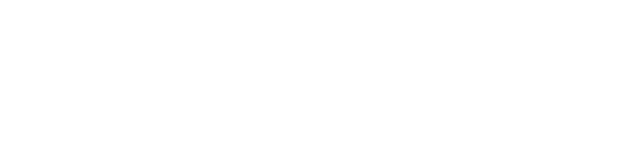
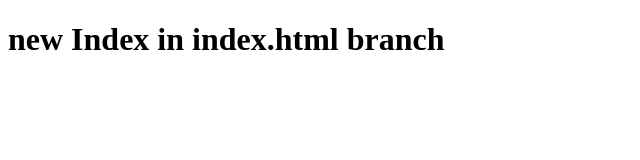
Before and after one commit to codevanguardmodie/crap-portfolio, a plain HTML site: page index.html in a window 1280 px wide. Shown: the whole page, without its empty margins (0-640 px from the left). Drawn offline with Linux system fonts and the light colour scheme.

Commit message:
added index.html

```diff
--- a/index.html
+++ b/index.html
@@ -6,6 +6,6 @@
 	<title>Crap Portfolio</title>
 </head>
 <body>
-
+	<h1> new Index in index.html branch </h1>
 </body>
 </html>
```
